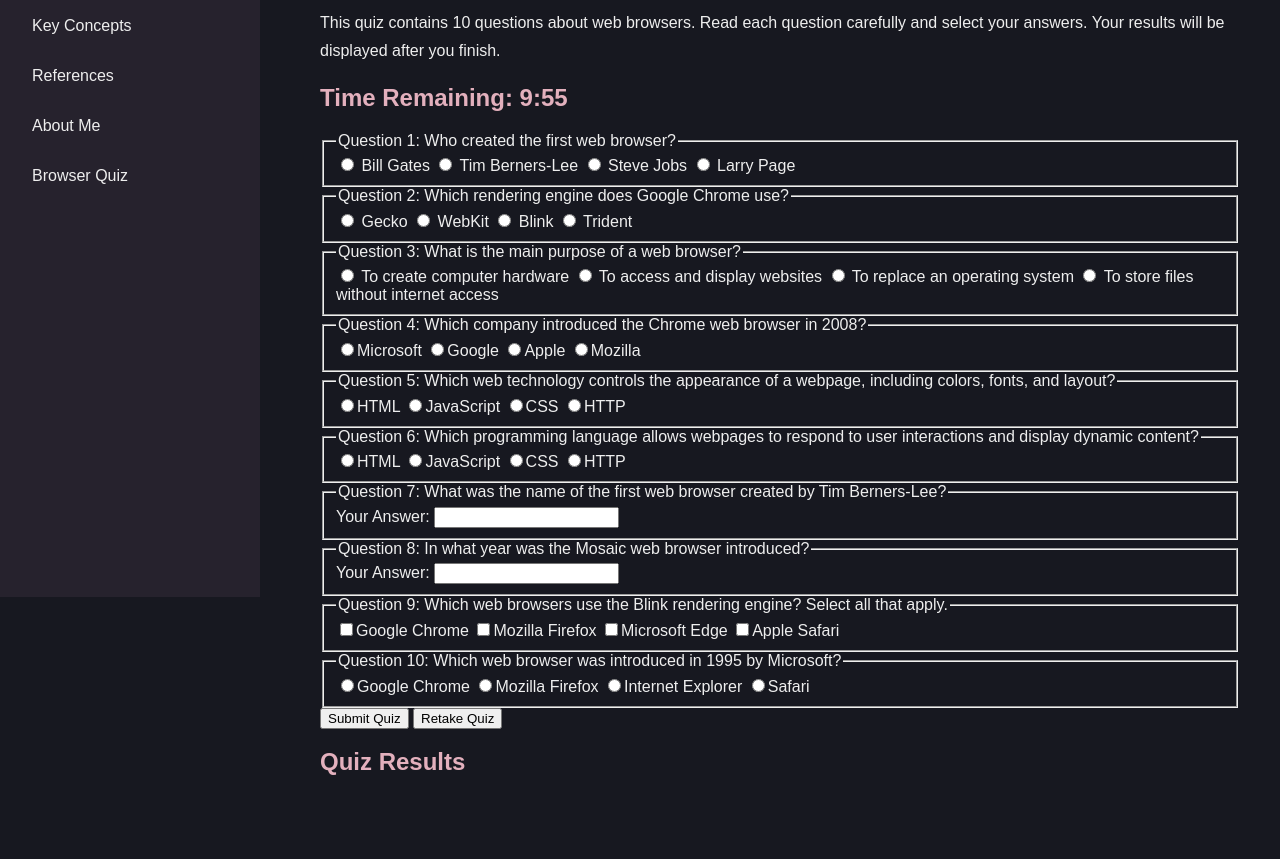
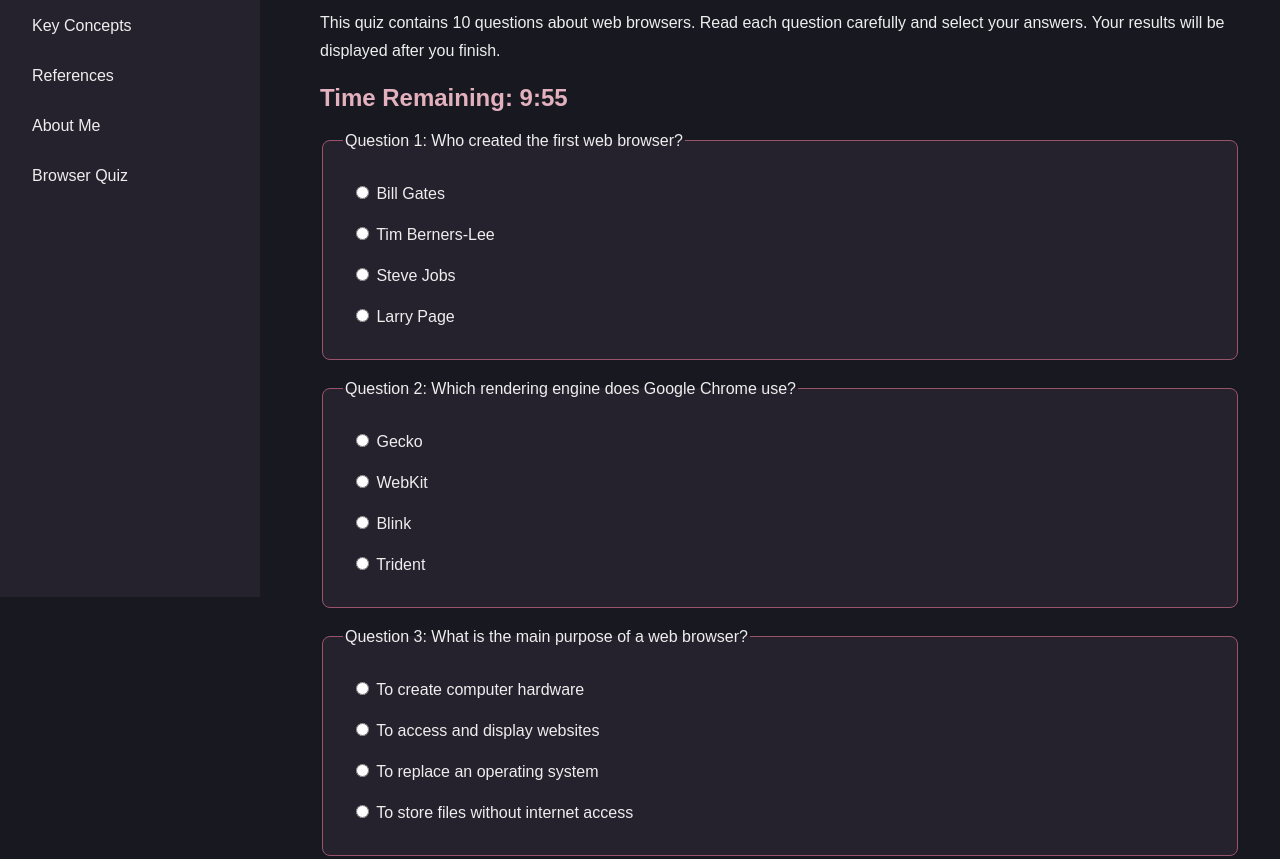
Before and after one commit to ZGoode7/BrowserVerse, a plain HTML site: page quiz.html in a window 1280 px wide. Shown: the part 243-1102 px from the top of the page. Before the commit the page ends 1079 px from the top, so only its background shows below. Drawn offline with Linux system fonts and the light colour scheme.

Commit message:
BEAUTYstles

```diff
--- a/style.css
+++ b/style.css
@@ -166,3 +166,68 @@ th {
     margin: 25px auto;
     border-radius: 8px;
 }
+/* Quiz question styling */
+#browserQuiz fieldset {
+    background-color: #26222d;
+    border: 1px solid #99536a;
+    border-radius: 8px;
+    padding: 20px;
+    margin-bottom: 20px;
+}
+/* Quiz answer choices */
+#browserQuiz label {
+    display: block;
+    padding: 8px;
+    margin: 5px 0;
+    cursor: pointer;
+}
+
+#browserQuiz label:hover {
+    background-color: #71394c;
+    border-radius: 5px;
+}
+
+/* Quiz buttons */
+.quiz-buttons button {
+    background-color: #99536a;
+    color: #ffffff;
+    border: none;
+    border-radius: 5px;
+    padding: 12px 20px;
+    margin-right: 10px;
+    cursor: pointer;
+    font-size: 16px;
+}
+
+.quiz-buttons button:hover {
+    background-color: #71394c;
+}
+
+/* Quiz text input styling */
+#browserQuiz input[type="text"] {
+    background-color: #171820;
+    color: #ffffff;
+    border: 1px solid #99536a;
+    border-radius: 5px;
+    padding: 10px;
+    font-size: 16px;
+}
+
+/* Quiz results styling */
+#quizResults {
+    background-color: #26222d;
+    border: 1px solid #99536a;
+    border-radius: 8px;
+    padding: 20px;
+    margin-top: 25px;
+}
+
+#quizResults h2 {
+    color: #e3b0bd;
+    margin-top: 0;
+}
+
+#resultDetails {
+    font-size: 18px;
+    line-height: 1.8;
+}
```
